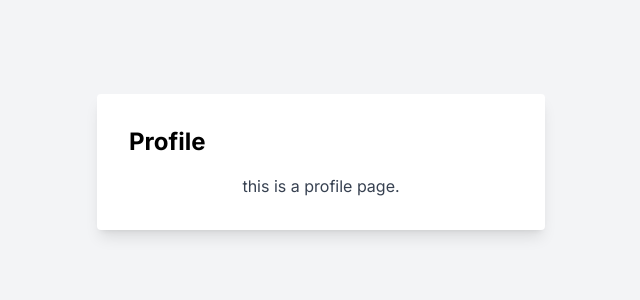
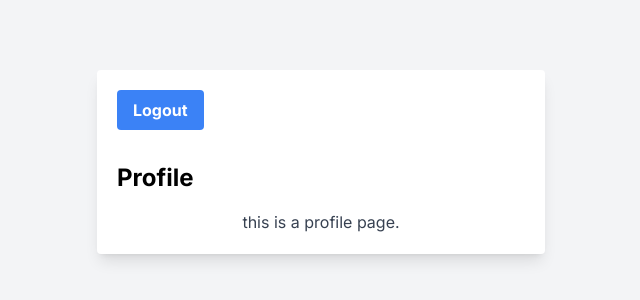
Before and after one commit to thejyotipatel/login-signup-Nextjs, a Next.js app: page /profile in a window 1280 px wide. Shown: the part 238-538 px from the top of the page, without its empty margins (319-959 px from the left). Built offline with nearby package versions, Linux system fonts and the light colour scheme.

Commit message:
login setup

```diff
--- /dev/null
+++ b/src/app/api/users/logout/route.ts
@@ -0,0 +1,18 @@
+import { NextResponse } from 'next/server'
+
+export async function GET(request: NextResponse) {
+  try {
+    const response = NextResponse.json({
+      message: 'Logout successfully',
+      success: true,
+    })
+
+    response.cookies.set('token', '', { httpOnly: true, expires: new Date(0) })
+
+    return response
+  } catch (error: any) {
+    console.log(error)
+
+    return NextResponse.json({ error: error.message, status: 500 })
+  }
+}
--- a/src/app/login/page.tsx
+++ b/src/app/login/page.tsx
@@ -45,7 +45,7 @@ const LoginPage = () => {
   return (
     <>
       <div className='bg-gray-100 flex justify-center items-center h-screen'>
-        <div className='max-w-md w-full bg-white p-8 rounded shadow-lg'>
+        <div className='max-w-md w-full bg-white p-8 rounded shadow-lg m-3'>
           <h2 className='text-2xl font-bold mb-4'>Login</h2>
 
           <div className='mb-4'>
--- a/src/app/profile/page.tsx
+++ b/src/app/profile/page.tsx
@@ -1,8 +1,42 @@
+'use client'
+
+import axios from 'axios'
+import Link from 'next/link'
+import { useRouter } from 'next/navigation'
+import toast from 'react-hot-toast'
+
 const ProfilePage = () => {
+  const router = useRouter()
+
+  const onLogout = async () => {
+    try {
+      const response = await axios.get('/api/users/logout')
+      toast.success(response.data.message)
+
+      console.log('logout success', response)
+
+      if (response.data.success) {
+        router.push('/')
+      }
+    } catch (error: any) {
+      console.log('Logout failed!', error)
+
+      toast.error(error.message)
+    }
+  }
+
   return (
     <>
       <div className='bg-gray-100 flex justify-center items-center h-screen'>
-        <div className='max-w-md w-full bg-white p-8 rounded shadow-lg'>
+        <div className='max-w-md w-full bg-white p-5 rounded shadow-lg m-3'>
+          <div className='mb-8 '>
+            <button
+              onClick={onLogout}
+              className='bg-blue-500 hover:bg-blue-700 text-white font-bold py-2 px-4 rounded mr-4'
+            >
+              Logout
+            </button>
+          </div>
           <h2 className='text-2xl font-bold mb-4'>Profile</h2>
           <p className='text-center text-gray-700'>this is a profile page.</p>
         </div>
--- a/src/app/signup/page.tsx
+++ b/src/app/signup/page.tsx
@@ -49,7 +49,7 @@ const SignUpPage = () => {
   return (
     <>
       <div className='bg-gray-100 flex justify-center items-center h-screen'>
-        <div className='max-w-md w-full bg-white p-8  rounded shadow-lg'>
+        <div className='max-w-md w-full bg-white p-8  rounded shadow-lg m-3'>
           <h2 className='text-2xl font-bold mb-4'>Sign Up</h2>
 
           <div className='mb-4'>
```
Also changed, not shown: src/middleware.ts (added).
